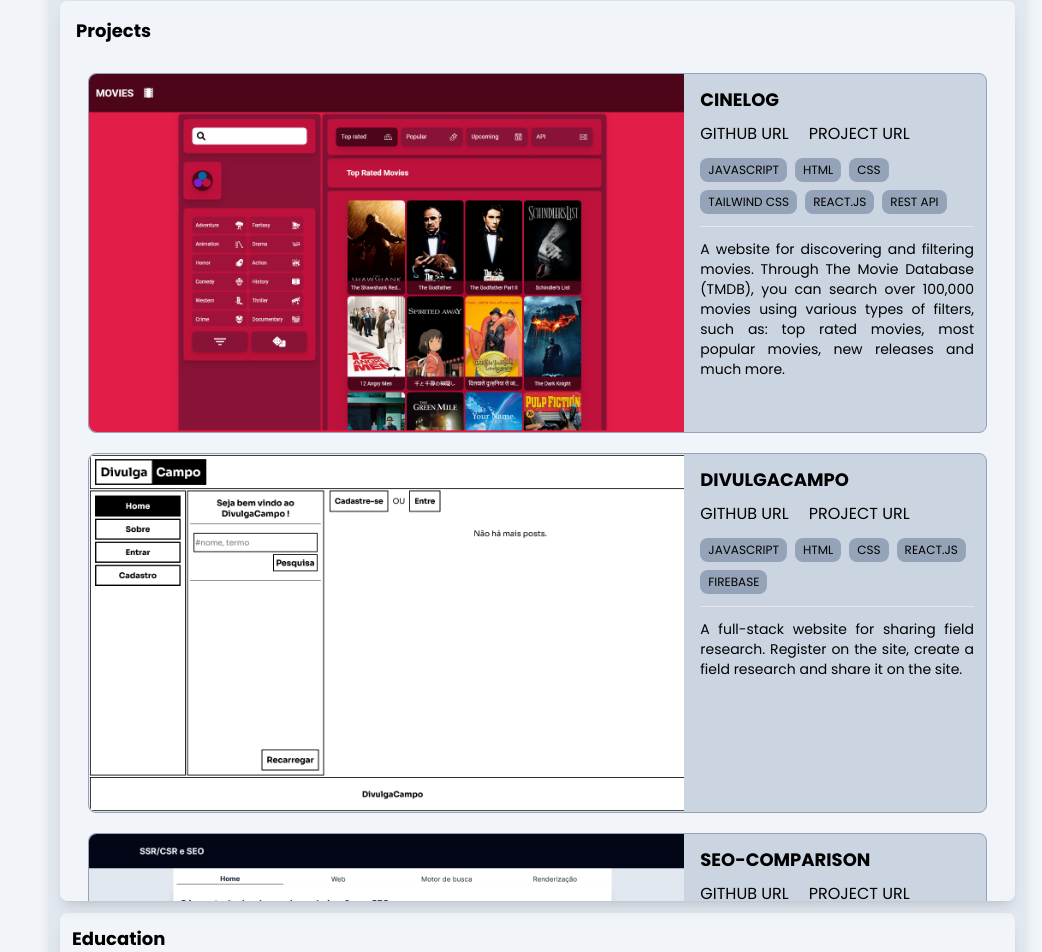
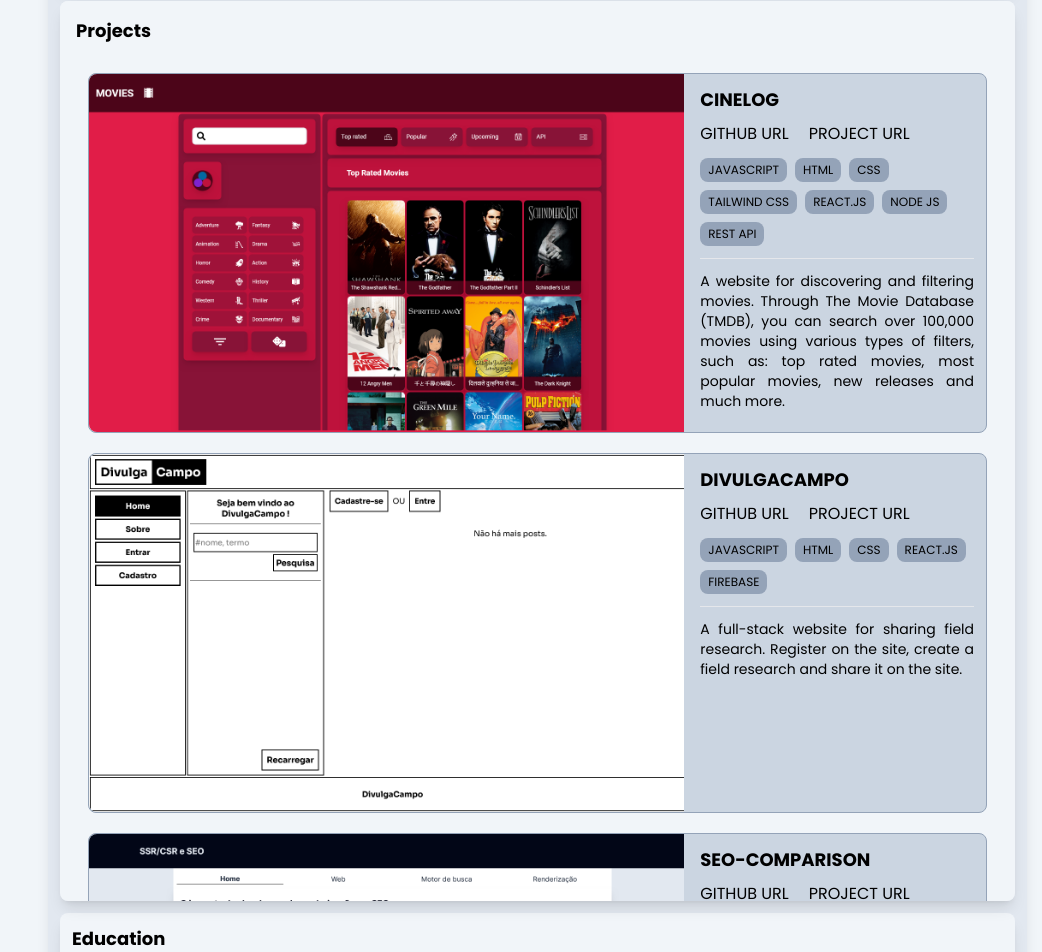
Before and after one commit to leobez/personal, a Next.js app: page /en in a window 1280 px wide. Shown: the part 1047-1999 px from the top of the page, without its empty margins (238-1280 px from the left). Built offline with nearby package versions, Linux system fonts and the light colour scheme; what tailwindcss-animated would draw is missing.

Commit message:
changed topic on project

```diff
--- a/components/home/Projects/ProjectData.ts
+++ b/components/home/Projects/ProjectData.ts
@@ -26,7 +26,7 @@
         image_path: "/images/cinelog/cinelog.png",
         link_repo: "https://github.com/leobez/cinelog",
         link_project: "https://cinelogleob.vercel.app/",
-        tech_stack: ["JAVASCRIPT", "HTML", "CSS", "TAILWIND CSS", "REACT.JS", "REST API"],
+        tech_stack: ["JAVASCRIPT", "HTML", "CSS", "TAILWIND CSS", "REACT.JS", "NODE JS", "REST API"],
         desc: "Um site para descobrir e filtrar filmes. Através da The Movie Database (TMDB), é possível buscar mais de 100 mil filmes utilizando diversos tipos de filtros, como: filmes mais bem avaliados, filmes mais populares, novos lançamentos e muito mais."
     },
 
```
